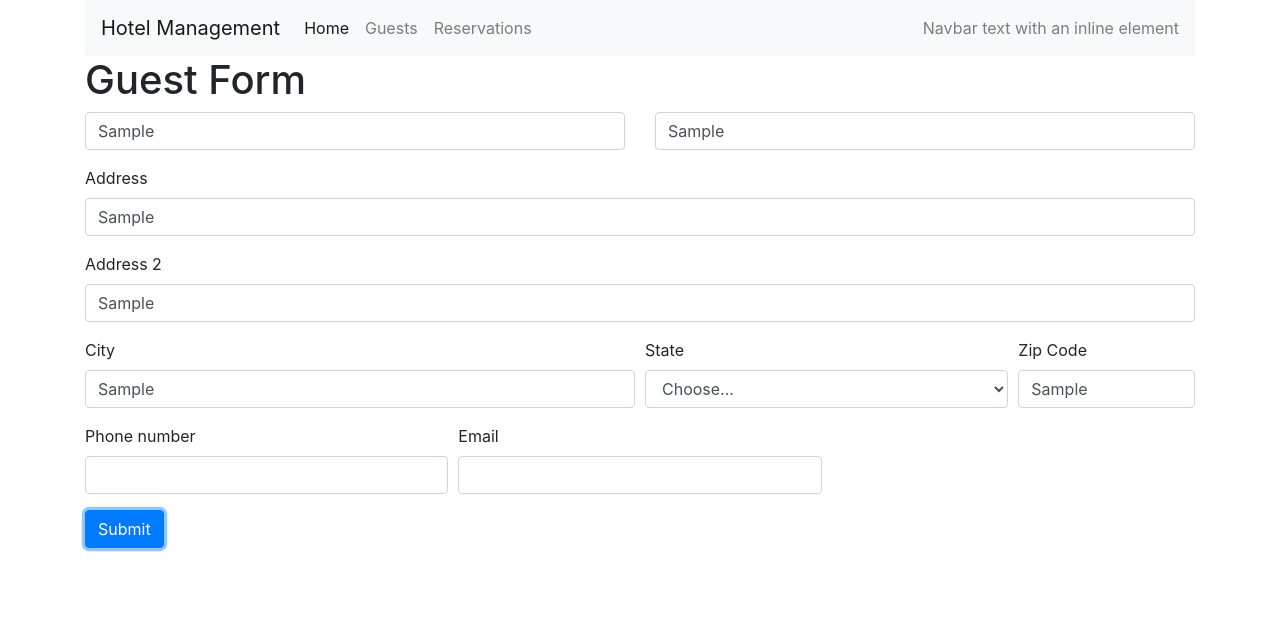
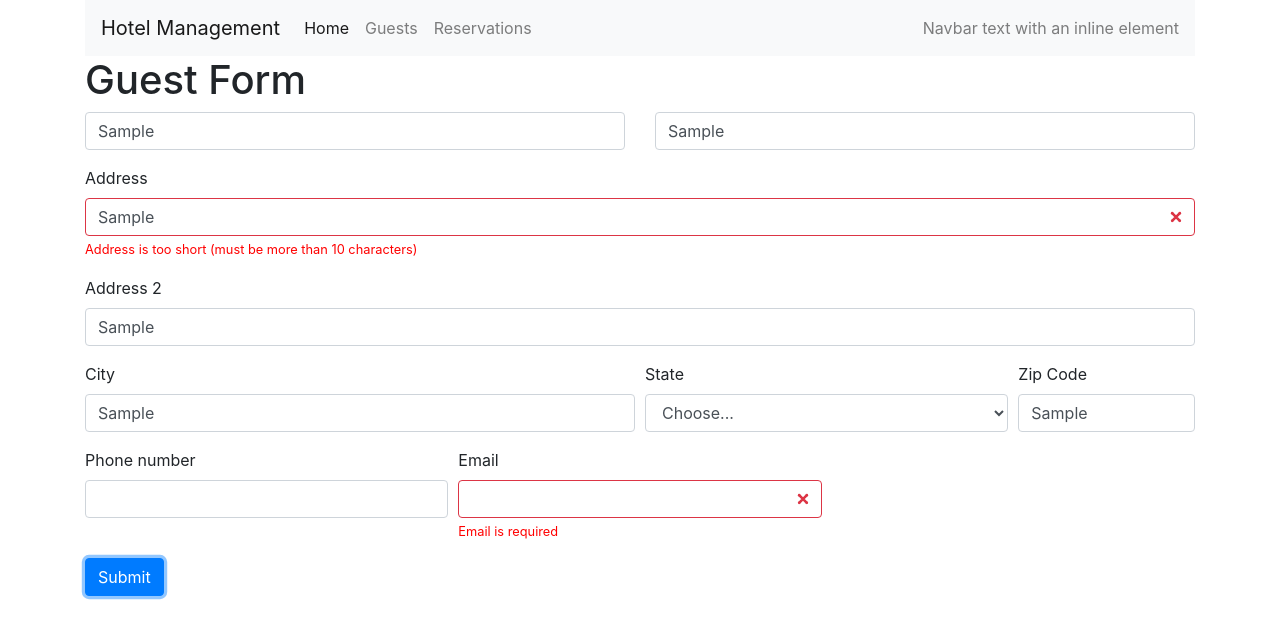
Before and after one commit to anuradha-srikanth/manager, an Angular app in the folder manager-ng-app/: page / in a window 1280 px wide. Both pictures are taken after typing "Sample", "Sample", "Sample", "Sample", "Sample", "Sample" into the empty fields and a click on the button "Submit". Shown: the top 638 px of the page. Built offline with nearby package versions, Linux system fonts and the light colour scheme; no server answers.

Commit message:
completed client side validation for Guest component with angular

```diff
--- a/manager-ng-app/src/app/guest/guest.component.css
+++ b/manager-ng-app/src/app/guest/guest.component.css
@@ -0,0 +1,3 @@
+.invalid-input{
+  color: red;
+}
--- a/manager-ng-app/src/app/guest/guest.component.html
+++ b/manager-ng-app/src/app/guest/guest.component.html
@@ -2,7 +2,7 @@
   Guest Form
 </h1>
 
-<form (ngSubmit)="sendGuestForm()">
+<form name="form" #f="ngForm" (ngSubmit)="f.form.valid && sendGuestForm()">
   <!-- Name -->
   <div class="form-group">
     <div class="row">
@@ -12,18 +12,28 @@
                  class="form-control"
                  placeholder="First name"
                  name="first_name"
-                 [(ngModel)]="model.first_name">
-                 <!-- #name="ngModel"
+                 [(ngModel)]="model.first_name"
+                 #name="ngModel"
                  [ngClass]="{ 'is-invalid': f.submitted && name.invalid }"
-                 required /> -->
-
+                 required />
+          <!-- Input validation div -->
+          <div *ngIf="f.submitted && name.invalid">
+            <!-- Individual validation errors -->
+            <small class="invalid-input" *ngIf="name.errors?.required"> First Name is required </small>
+          </div>
         </div>
         <div class="col">
           <input type="text"
                  class="form-control"
                  placeholder="Last name"
                  name="last_name"
-                 [(ngModel)]="model.last_name">
+                 [(ngModel)]="model.last_name"
+                 #name="ngModel"
+                 [ngClass]="{'is-invalid': f.submitted && name.invalid }"
+                 required />
+          <div *ngIf="f.submitted && name.invalid">
+            <small class="invalid-input" *ngIf="name.errors?.required"> Last Name is required </small>
+          </div>
         </div>
       </div>
   </div>
@@ -36,7 +46,14 @@
            id="inputAddress"
            placeholder="1234 Main St"
            name="address1"
-           [(ngModel)]="model.address1">
+           [(ngModel)]="model.address1"
+           #address="ngModel"
+           [ngClass]="{'is-invalid': f.submitted && address.invalid }"
+           required minlength="10" />
+    <div *ngIf="f.submitted && address.invalid">
+      <small class="invalid-input" *ngIf="address.errors?.required"> Address is required </small>
+      <small class="invalid-input" *ngIf="address.errors?.minlength"> Address is too short (must be more than 10 characters) </small>
+    </div>
   </div>
 
   <!-- Address 2 -->
@@ -97,7 +114,15 @@
                class="form-control"
                id="inputEmail"
                name="email"
-               [(ngModel)]="model.email">
+               [(ngModel)]="model.email"
+               #email="ngModel"
+               [ngClass]="{'is-invalid': f.submitted && email.invalid }"
+               required email/>
+
+        <div *ngIf="f.submitted && email.invalid">
+          <small class="invalid-input" *ngIf="email.errors?.required"> Email is required </small>
+          <small class="invalid-input" *ngIf="email.errors?.email"> Field is not a valid email </small>
+        </div>
       </div>
 
     </div>
```
